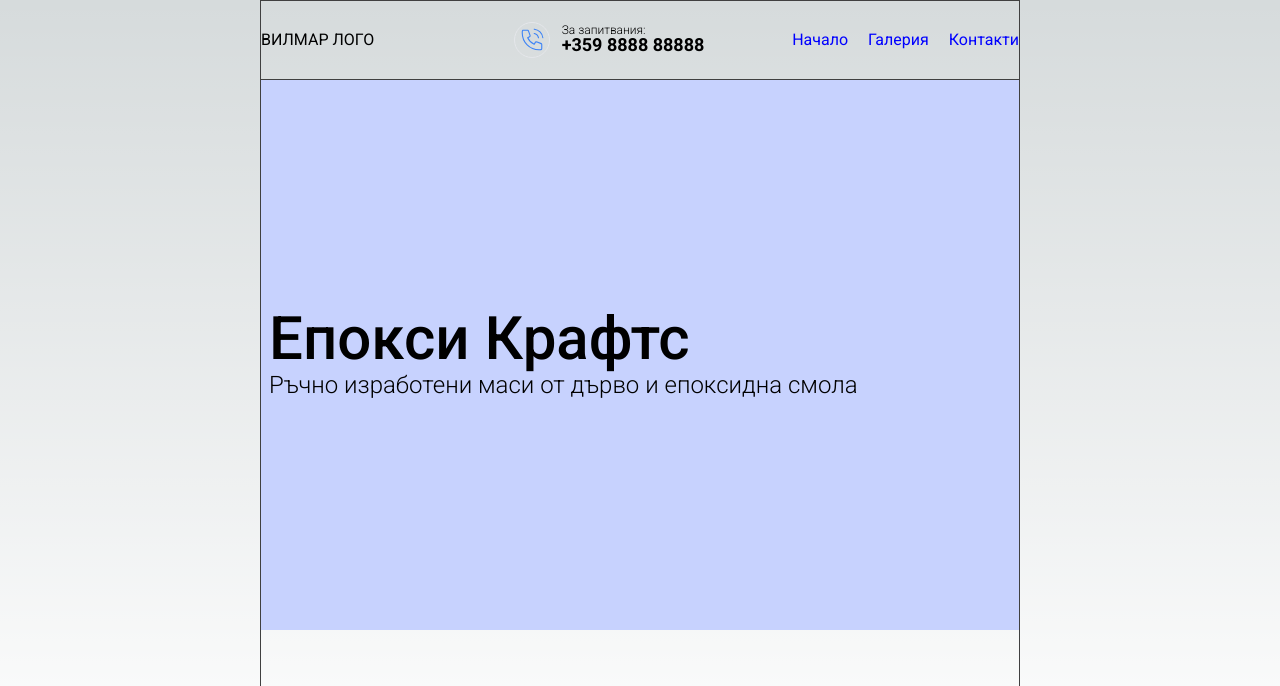
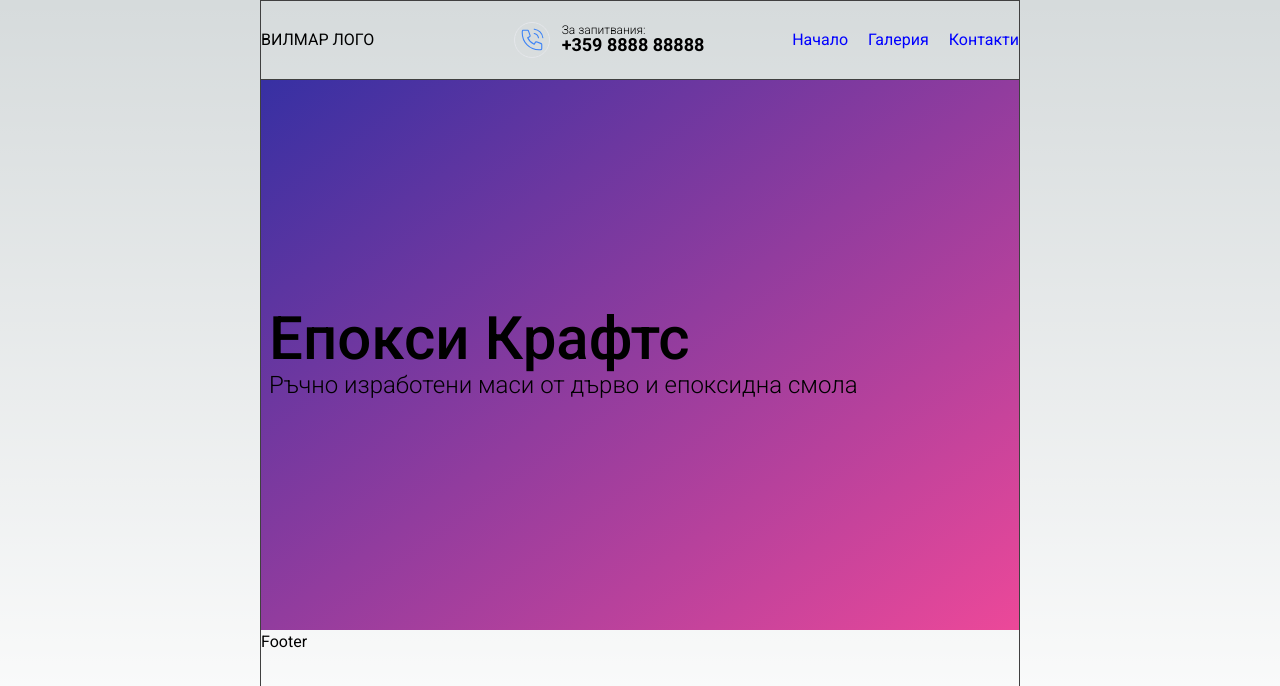
Before and after one commit to HladenRazum/next-epoxy-craft, a Next.js app: page / in a window 1280 px wide. Shown: the top 686 px of the page. Built offline with nearby package versions, Linux system fonts and the light colour scheme.

Commit message:
fixed error with the svg markup inside of tsx

```diff
--- a/app/globals.css
+++ b/app/globals.css
@@ -19,8 +19,8 @@
       @apply border-neutral-700 border-b;
    }
 }
-
-/* @media (prefers-color-scheme: dark) {
+/*
+@media (prefers-color-scheme: dark) {
    :root {
       --paper-color: #000000;
       --primary-color: rgb(157, 182, 255);
--- a/app/page.tsx
+++ b/app/page.tsx
@@ -1,9 +1,11 @@
+import Footer from "@/components/organisms/Footer";
 import IntroSection from "@/components/organisms/IntroSection";
 
 export default function Home() {
   return (
     <>
       <IntroSection />
+      <Footer />
     </>
   );
 }
--- a/components/atoms/PhoneIcon.tsx
+++ b/components/atoms/PhoneIcon.tsx
@@ -9,7 +9,7 @@ export default function PhoneIcon({ width = 32, height = 32, className }: PhoneI
       <path
          className={className}
          d="M14.05 6C15.0268 6.19057 15.9244 6.66826 16.6281 7.37194C17.3318 8.07561 17.8095 8.97326 18 9.95M14.05 2C16.0793 2.22544 17.9716 3.13417 19.4163 4.57701C20.8609 6.01984 21.7721 7.91101 22 9.94M18.5 21C9.93959 21 3 14.0604 3 5.5C3 5.11378 3.01413 4.73086 3.04189 4.35173C3.07375 3.91662 3.08968 3.69907 3.2037 3.50103C3.29814 3.33701 3.4655 3.18146 3.63598 3.09925C3.84181 3 4.08188 3 4.56201 3H7.37932C7.78308 3 7.98496 3 8.15802 3.06645C8.31089 3.12515 8.44701 3.22049 8.55442 3.3441C8.67601 3.48403 8.745 3.67376 8.88299 4.05321L10.0491 7.26005C10.2096 7.70153 10.2899 7.92227 10.2763 8.1317C10.2643 8.31637 10.2012 8.49408 10.0942 8.64506C9.97286 8.81628 9.77145 8.93713 9.36863 9.17882L8 10C9.2019 12.6489 11.3501 14.7999 14 16L14.8212 14.6314C15.0629 14.2285 15.1837 14.0271 15.3549 13.9058C15.5059 13.7988 15.6836 13.7357 15.8683 13.7237C16.0777 13.7101 16.2985 13.7904 16.74 13.9509L19.9468 15.117C20.3262 15.255 20.516 15.324 20.6559 15.4456C20.7795 15.553 20.8749 15.6891 20.9335 15.842C21 16.015 21 16.2169 21 16.6207V19.438C21 19.9181 21 20.1582 20.9007 20.364C20.8185 20.5345 20.663 20.7019 20.499 20.7963C20.3009 20.9103 20.0834 20.9262 19.6483 20.9581C19.2691 20.9859 18.8862 21 18.5 21Z"
-         stroke="#000000" stroke-width="1" stroke-linecap="round" stroke-linejoin="round" />
+         stroke="#000000" strokeWidth="1" strokeLinecap="round" strokeLinejoin="round" />
    </svg>;
 
 }
--- /dev/null
+++ b/components/organisms/Footer.tsx
@@ -0,0 +1,5 @@
+export default function Footer() {
+   return <footer>
+      <p>Footer</p>
+   </footer>;
+}
--- a/components/organisms/IntroSection.tsx
+++ b/components/organisms/IntroSection.tsx
@@ -1,6 +1,6 @@
 export default function IntroSection() {
   return (
-    <div className="px-2 h-[440px] sm:h-[500px] md:h-[550px] flex flex-col justify-center bg-indigo-200">
+    <div className="px-2 h-[440px] sm:h-[500px] md:h-[550px] flex flex-col justify-center  bg-gradient-to-br from-indigo-800 to-pink-500">
       <h1 className="text-6xl font-medium">Епокси Крафтс</h1>
       <p className="text-2xl font-light">
         Ръчно изработени маси от дърво и епоксидна смола
```
Lines whose indentation alone changed are shown as unchanged.
